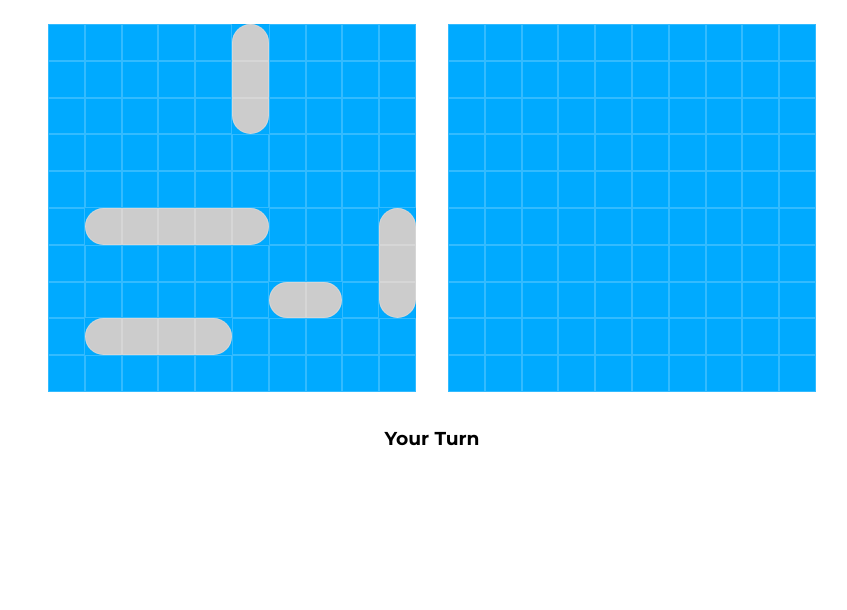
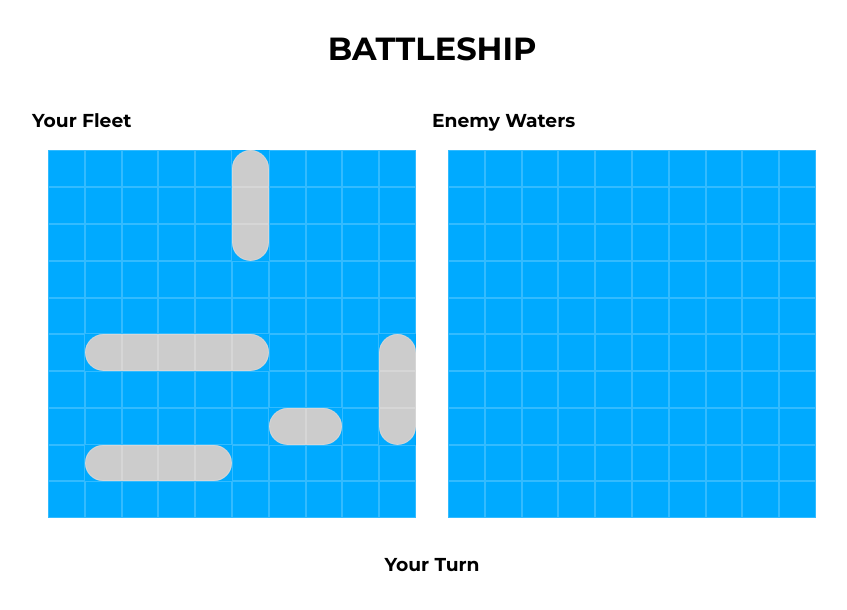
Before and after one commit to lucasbpaiva/battleship, a website with bundled scripts: page src/index.html in a window 1280 px wide. Shown: the whole page, without its empty margins (208-1055 px from the left). Built offline with nearby package versions, Linux system fonts and the light colour scheme.

Commit message:
Add title and description for boards

```diff
--- a/src/index.html
+++ b/src/index.html
@@ -9,8 +9,17 @@
 </head>
 <body>
     <div class="container">
-        <div class="battleship-grid" id="player-board"></div>
-        <div class="battleship-grid" id="computer-board"></div>
+        <h1 class="title">BATTLESHIP</h1>
+    </div>
+    <div class="container">
+        <div class="player-side">
+            <h3 class="board-name">Your Fleet</h3>
+            <div class="battleship-grid" id="player-board"></div>
+        </div>
+        <div class="computer-side">
+            <h3 class="board-name">Enemy Waters</h3>
+            <div class="battleship-grid" id="computer-board"></div>
+        </div>
     </div>
     <div class="container">
         <h3 class="info-text">Your Turn</h3>
```
